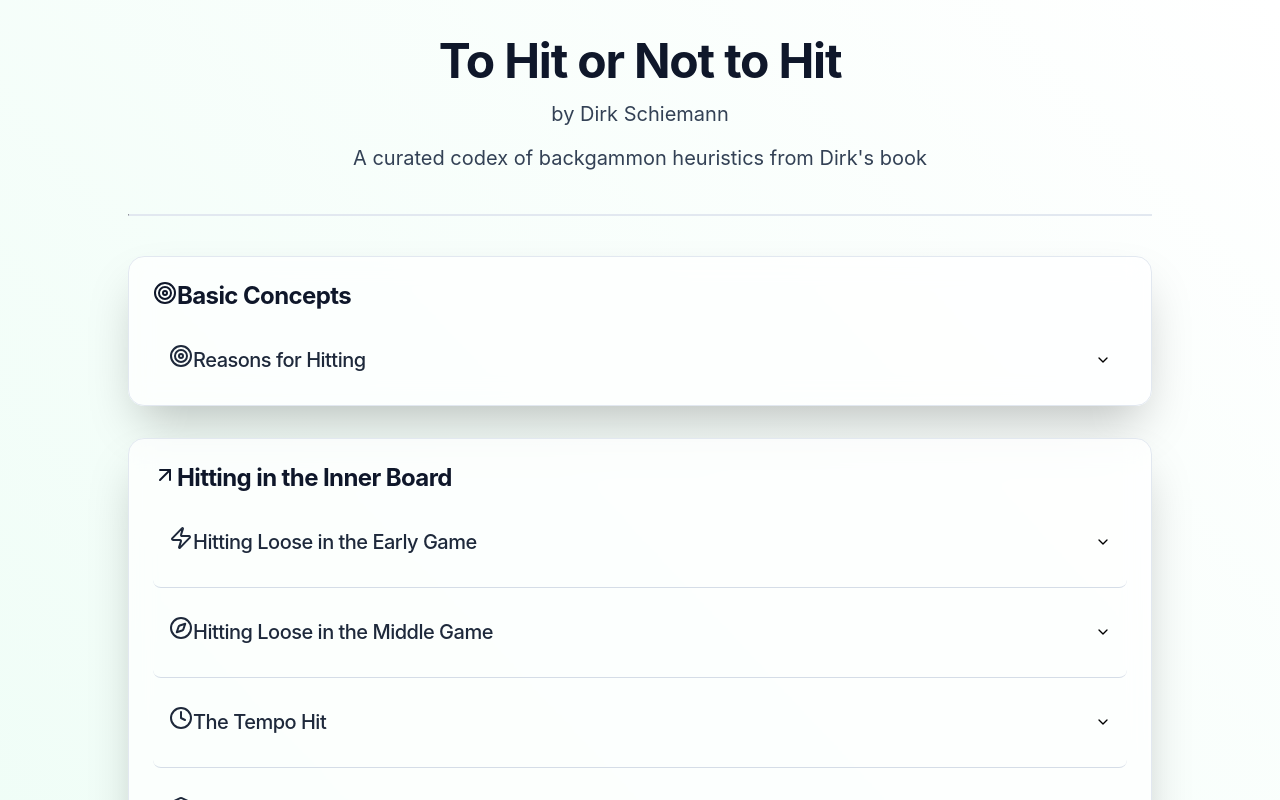
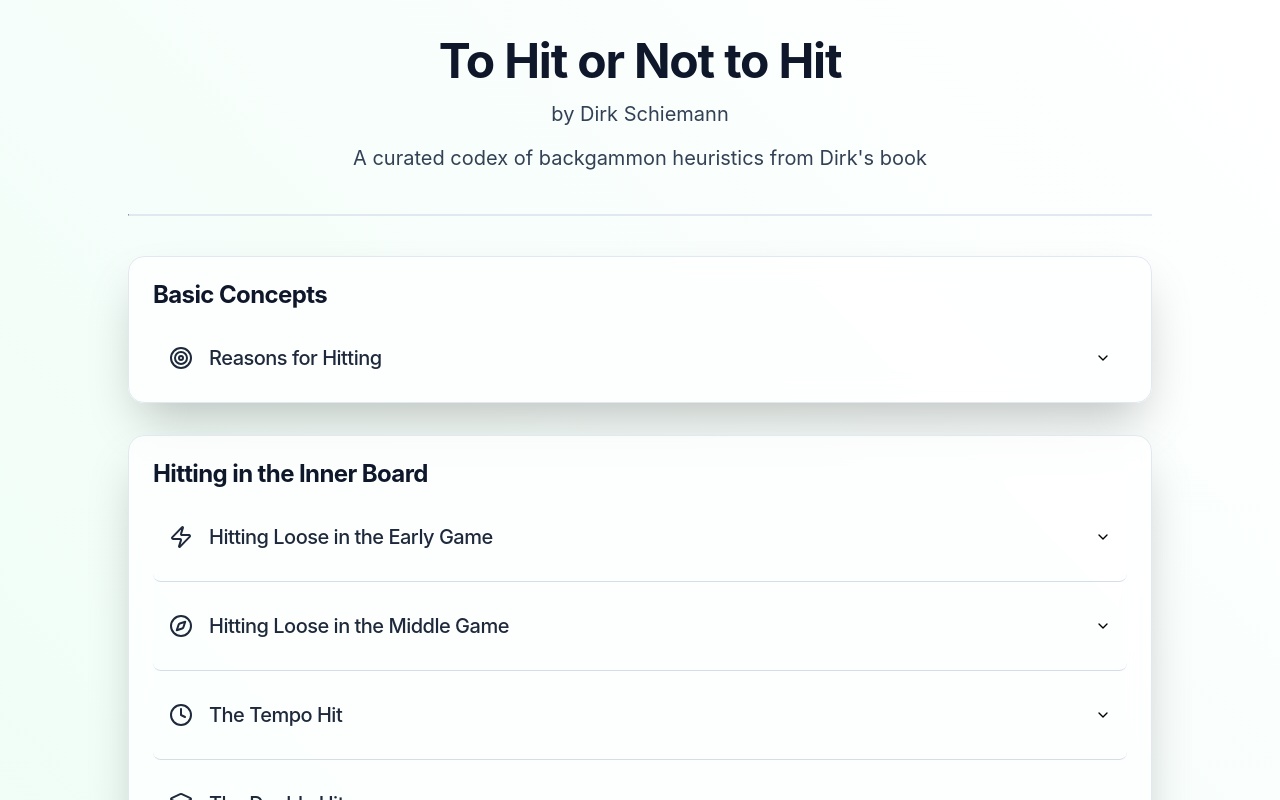
Before and after one commit to alecbarr90/backgammon-heuristics, a Next.js app: page / in a window 1280 px wide. Shown: the top 800 px of the page. Built offline with nearby package versions, Linux system fonts and the light colour scheme.

Commit message:
Remove category icons and improve section icon alignment
- Remove icons from category headers for cleaner look\n- Improve spacing and alignment of section icons\n- Add fixed width to icon container for consistent alignment\n- Use flex gap for better spacing between icon and text

```diff
--- a/src/app/globals.css
+++ b/src/app/globals.css
@@ -54,6 +54,10 @@ button {
   max-width: 1200px;
   margin: 0 auto;
   padding: 0 1rem;
+}
+
+.min-w-6 {
+  min-width: 1.5rem;
 }
 
 .text-center {
--- a/src/app/page.tsx
+++ b/src/app/page.tsx
@@ -27,7 +27,7 @@ interface HeuristicCategory {
   sections: HeuristicSection[];
 }
 
-// Get icon based on section or category title
+// Get icon based on section title
 function getIcon(title: string) {
   switch (title) {
     case "Reasons for Hitting":
@@ -48,13 +48,6 @@ function getIcon(title: string) {
       return <Anchor className="w-5 h-5" />;
     case "Hitting or Making an Offensive Point":
       return <Rocket className="w-5 h-5" />;
-    // Category icons
-    case "Basic Concepts":
-      return <Target className="w-6 h-6" />;
-    case "Hitting in the Inner Board":
-      return <ArrowUpRight className="w-6 h-6" />;
-    case "Hitting in the Outer Board":
-      return <Compass className="w-6 h-6" />;
     default:
       return <Target className="w-5 h-5" />;
   }
@@ -372,16 +365,15 @@ export default function Home() {
             className="shadow-2xl border border-slate-200 rounded-2xl bg-white/70 backdrop-blur-md mb-8 overflow-hidden"
           >
             <div className="px-6 pt-6 pb-4">
-              <h2 className="text-3xl font-bold text-slate-900 whitespace-normal tracking-tight letter-spacing-tight flex items-center">
-                <span className="mr-3 text-emerald-700">{getIcon(category.category)}</span>
-                <span>{category.category}</span>
+              <h2 className="text-3xl font-bold text-slate-900 whitespace-normal tracking-tight letter-spacing-tight">
+                {category.category}
               </h2>
             </div>
             <div className="py-4 px-6">
               {category.sections.map((section, idx) => (
                 <details key={idx} className="group">
-                  <summary className="text-xl md:text-2xl font-medium text-slate-800 transition-all break-words cursor-pointer tracking-tight flex items-center">
-                    <span className="mr-3 text-emerald-600">{getIcon(section.title)}</span>
+                  <summary className="text-xl md:text-2xl font-medium text-slate-800 transition-all break-words cursor-pointer tracking-tight flex items-center gap-4">
+                    <span className="flex items-center justify-center text-emerald-600 min-w-6 h-6">{getIcon(section.title)}</span>
                     <span>{section.title}</span>
                   </summary>
                   <div className="mt-4">
```
